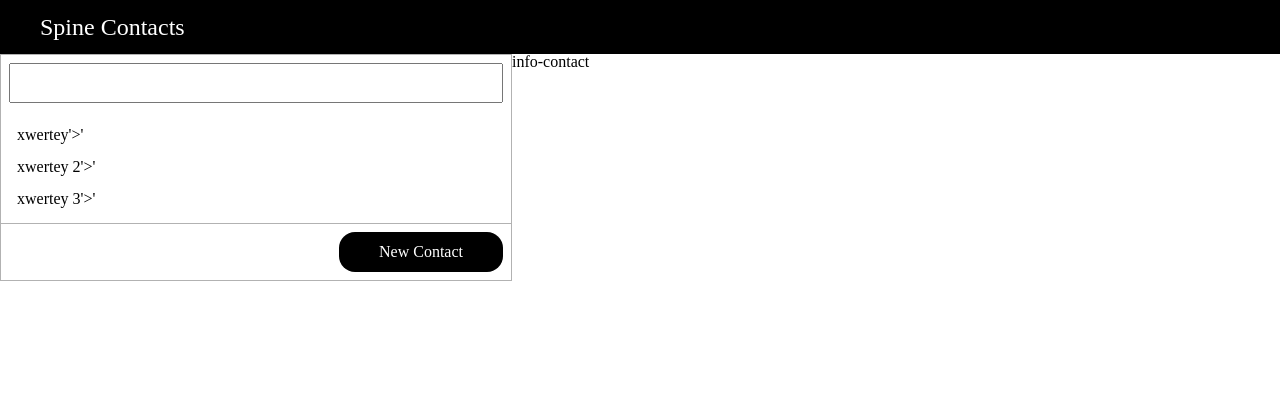
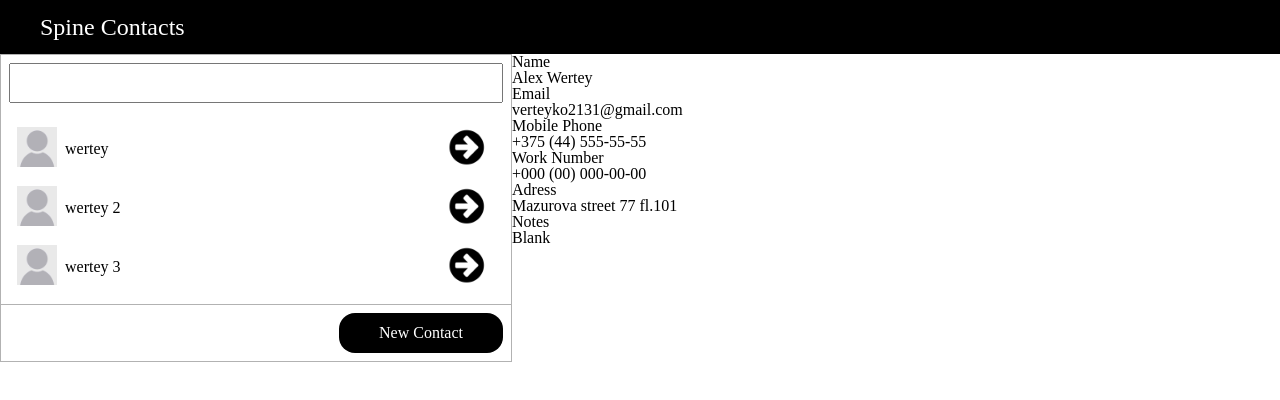
Before and after one commit to dzmitry-viartseika/test-assignment-crm-contacts, a Vue app: page / in a window 1280 px wide. Shown: the top 400 px of the page. Built offline with nearby package versions, Linux system fonts and the light colour scheme.

Commit message:
first commit

```diff
--- a/src/components/contactsTemplate.vue
+++ b/src/components/contactsTemplate.vue
@@ -11,12 +11,14 @@
           >
             <div class="contacts-row">
               <div class="contacts-row__img">
-                x
+                <img src="../assets/images/person-placeholder.jpg" alt="">
               </div>
               <div class="contacts-row__text">
                 {{ contact.firstName }}
               </div>
-              <i>'>'</i>
+              <div class="contacts-row__img">
+                <img src="../assets/images/arrow-right.png" alt="">
+              </div>
             </div>
           </div>
         </div>
@@ -63,10 +65,25 @@ export default {
     &-row {
       display: flex;
       padding: 1vh;
+      align-items: center;
+      justify-content: flex-start;
+      &-list {
+        width: 100%;
+      }
       &_right {
         justify-content: flex-end;
         border-top: 1px solid rgba($color-black, .3);
       }
+      &__img {
+        margin-right: 1vh;
+        img {
+          max-width: 5vh;
+          height: auto;
+        }
+      }
+      &__text {
+        width: 80%;
+      }
     }
   }
 </style>
--- a/src/components/infoContactTemplate.vue
+++ b/src/components/infoContactTemplate.vue
@@ -1,6 +1,53 @@
 <template>
     <div class="info-contact">
-      info-contact
+      <div class="info-contact-row">
+        <label class="info-contact-row__label">
+          Name
+        </label>
+        <div class="info-contact-row__text">
+          Alex Wertey
+        </div>
+      </div>
+      <div class="info-contact-row">
+        <label class="info-contact-row__label">
+          Email
+        </label>
+        <div class="info-contact-row__text">
+          verteyko2131@gmail.com
+        </div>
+      </div>
+      <div class="info-contact-row">
+        <label class="info-contact-row__label">
+          Mobile Phone
+        </label>
+        <div class="info-contact-row__text">
+          +375 (44) 555-55-55
+        </div>
+      </div>
+      <div class="info-contact-row">
+        <label class="info-contact-row__label">
+          Work Number
+        </label>
+        <div class="info-contact-row__text">
+          +000 (00) 000-00-00
+        </div>
+      </div>
+      <div class="info-contact-row">
+        <label class="info-contact-row__label">
+          Adress
+        </label>
+        <div class="info-contact-row__text">
+          Mazurova street 77 fl.101
+        </div>
+      </div>
+      <div class="info-contact-row">
+        <label class="info-contact-row__label">
+          Notes
+        </label>
+        <div class="info-contact-row__text">
+          Blank
+        </div>
+      </div>
     </div>
 </template>
 
--- a/src/main.js
+++ b/src/main.js
@@ -1,12 +1,10 @@
 import Vue from 'vue';
 import App from './App.vue';
-import router from './router';
 import store from './store';
 
 Vue.config.productionTip = false;
 
 new Vue({
-  router,
   store,
   render: (h) => h(App),
 }).$mount('#app');
--- a/src/router/index.js
+++ /dev/null
@@ -1,25 +0,0 @@
-import Vue from 'vue';
-import VueRouter from 'vue-router';
-import Home from '../views/Home.vue';
-
-Vue.use(VueRouter);
-
-const routes = [
-  {
-    path: '/',
-    name: 'Home',
-    component: Home,
-  },
-  {
-    path: '/about',
-    name: 'About',
-    component: () => import(/* webpackChunkName: "about" */ '../views/About.vue'),
-  },
-];
-
-const router = new VueRouter({
-  routes,
-  mode: 'history',
-});
-
-export default router;
--- a/src/views/About.vue
+++ /dev/null
@@ -1,5 +0,0 @@
-<template>
-  <div class="about">
-    <h1>This is an about page</h1>
-  </div>
-</template>
--- a/src/views/Home.vue
+++ /dev/null
@@ -1,11 +0,0 @@
-<template>
-  <div class="home">
-  </div>
-</template>
-
-<script>
-
-export default {
-  name: 'Home',
-};
-</script>
```
Also changed, not shown: src/assets/images/arrow-right.png (added), src/assets/images/person-placeholder.jpg (added).
